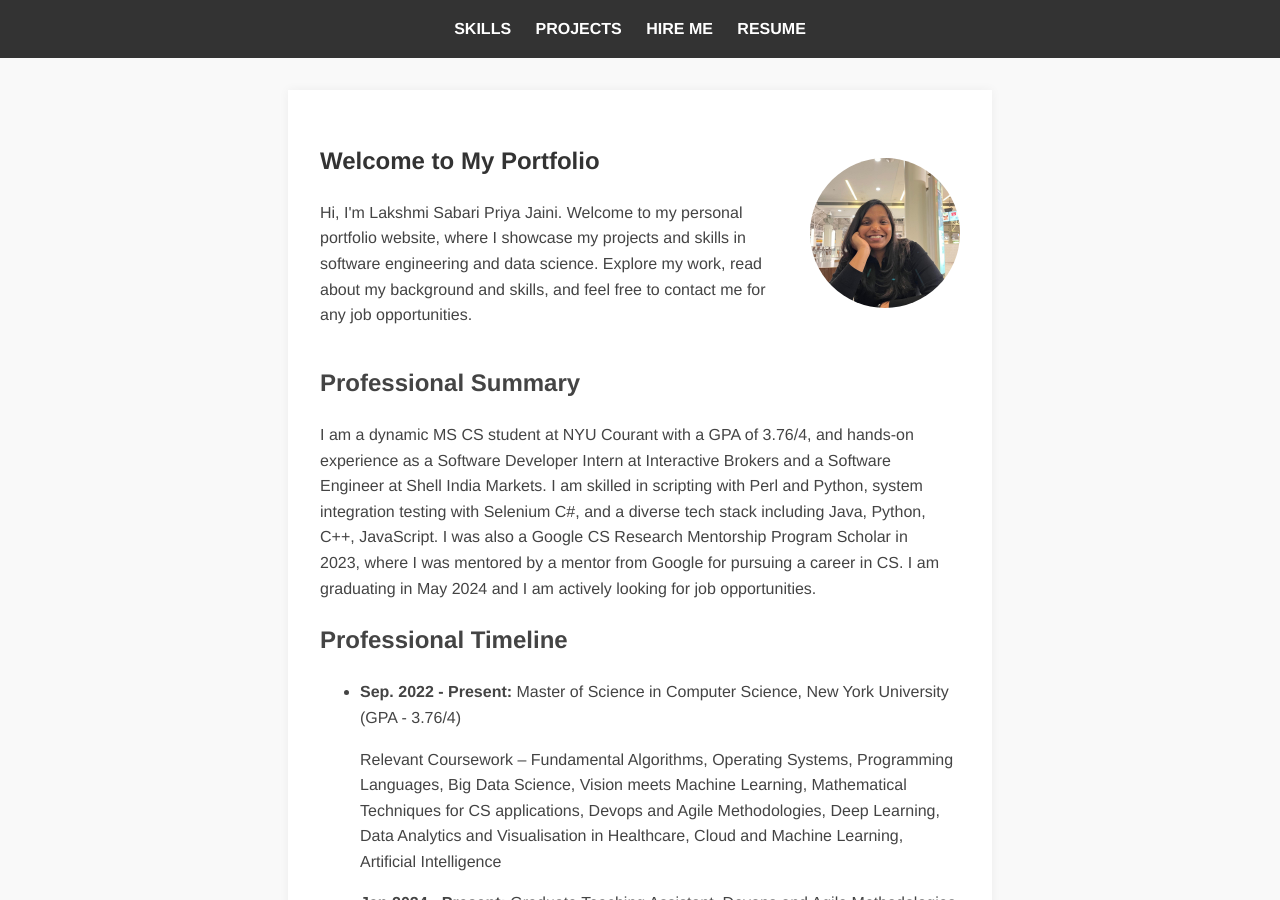
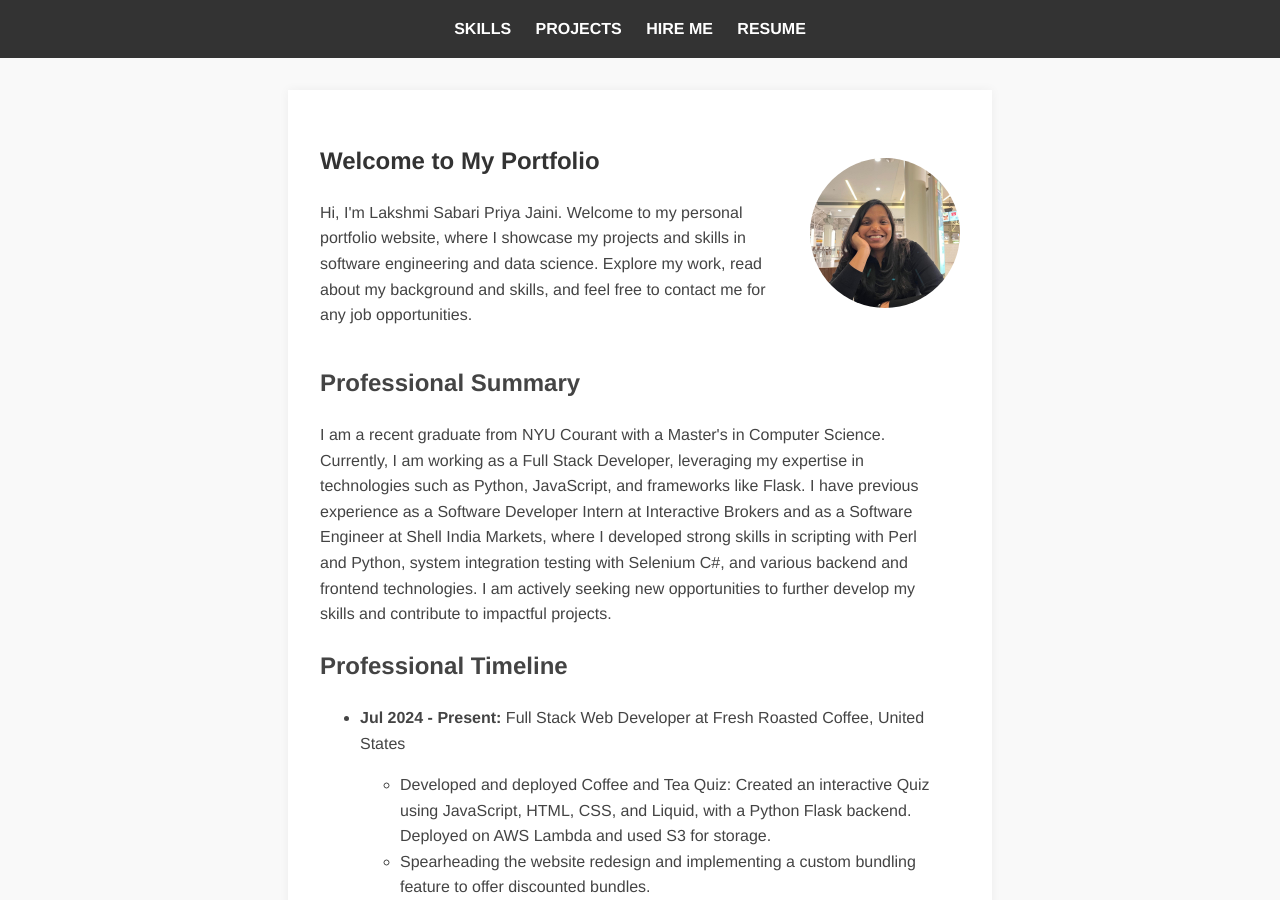
Before and after one commit to JainiPriya/JainiPriya.github.io, a Jekyll site: the page built from index.html, in a window 1280 px wide and 900 px high. Built offline with Jekyll 4.4.1, drawn with Linux system fonts in a browser that asks for light colours; some of the changed text lies outside the part shown.

Commit message:
Updated timelines and resume

```diff
--- a/index.html
+++ b/index.html
@@ -36,15 +36,24 @@
 
             <div class="professional-summary">
                 <h2>Professional Summary</h2>
-                <p>I am a dynamic MS CS student at NYU Courant with a GPA of 3.76/4, and hands-on experience as a Software Developer Intern at Interactive Brokers and a Software Engineer at Shell India Markets. I am skilled in scripting with Perl and Python, system integration testing with Selenium C#, and a diverse tech stack including Java, Python, C++, JavaScript. I was also a Google CS Research Mentorship Program Scholar in 2023, where I was mentored by a mentor from Google for pursuing a career in CS. I am graduating in May 2024 and I am actively looking for job opportunities.</p>
+                <p>I am a recent graduate from NYU Courant with a Master's in Computer Science. Currently, I am working as a Full Stack Developer, leveraging my expertise in technologies such as Python, JavaScript, and frameworks like Flask. I have previous experience as a Software Developer Intern at Interactive Brokers and as a Software Engineer at Shell India Markets, where I developed strong skills in scripting with Perl and Python, system integration testing with Selenium C#, and various backend and frontend technologies. I am actively seeking new opportunities to further develop my skills and contribute to impactful projects.</p>
                 </div>
 
             <!-- Timeline Section -->
             <h2>Professional Timeline</h2>
             <ul class="timeline">
+                <!-- Full Stack Web Developer -->
+                <li>
+                    <strong>Jul 2024 - Present:</strong> Full Stack Web Developer at Fresh Roasted Coffee, United States
+                    <p> </p>
+                    <ul>
+                        <li>Developed and deployed Coffee and Tea Quiz: Created an interactive Quiz using JavaScript, HTML, CSS, and Liquid, with a Python Flask backend. Deployed on AWS Lambda and used S3 for storage.</li>
+                        <li>Spearheading the website redesign and implementing a custom bundling feature to offer discounted bundles.</li>
+                   </ul>
+                </li>
                 <!-- Master's Degree -->
                 <li>
-                    <strong>Sep. 2022 - Present:</strong> Master of Science in Computer Science, New York University (GPA - 3.76/4)
+                    <strong>Sep. 2022 - May 2024:</strong> Master of Science in Computer Science, New York University (GPA - 3.76/4)
                     <p>Relevant Coursework – Fundamental Algorithms, Operating Systems, Programming Languages, Big Data Science, Vision meets Machine Learning, Mathematical Techniques for CS applications, Devops and Agile Methodologies, Deep Learning, Data Analytics and Visualisation in Healthcare, Cloud and Machine Learning, Artificial Intelligence
                     </p>
                 </li>
```
Also changed, not shown: 3 other files.
